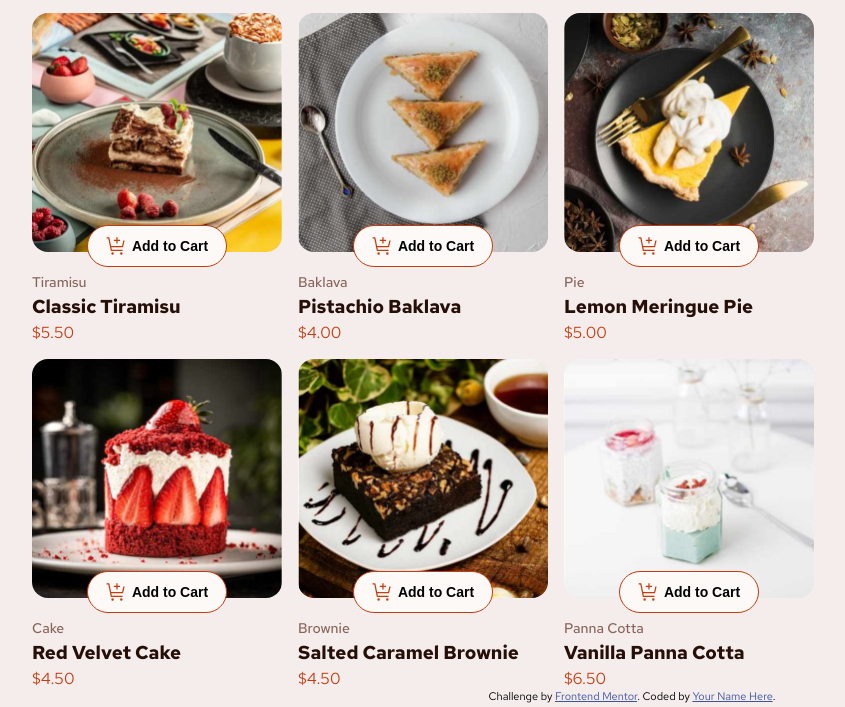
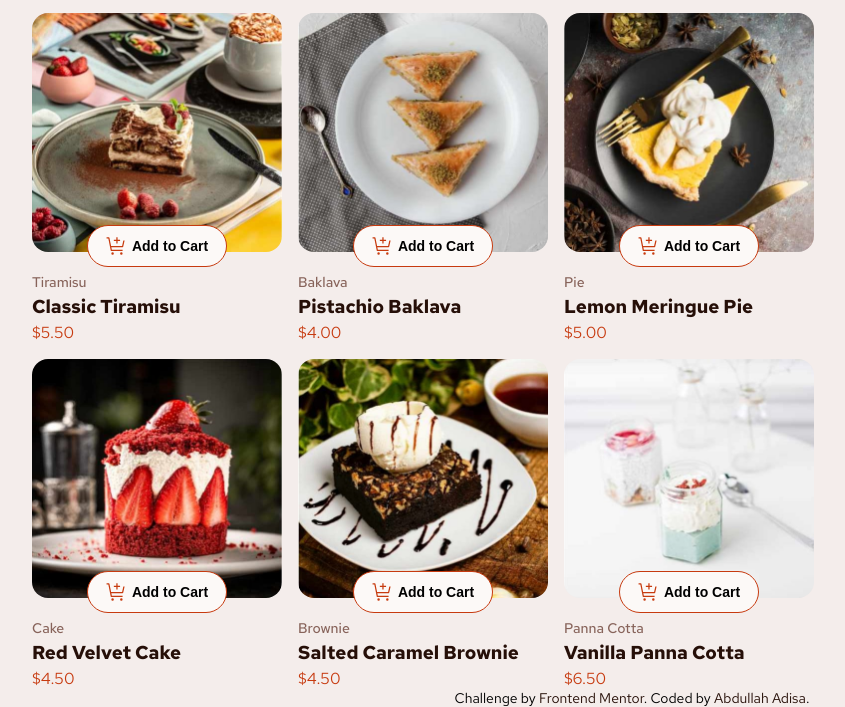
Before and after one commit to abdullahtech10/product-list-with-cart-main, a plain HTML site: page index.html in a window 1280 px wide. Shown: the part 456-1163 px from the top of the page, without its empty margins (8-853 px from the left). Drawn offline with Linux system fonts and the light colour scheme.

Commit message:
added name to the attribution link

```diff
--- a/index.html
+++ b/index.html
@@ -66,7 +66,7 @@
 
   <div class="attribution">
     Challenge by <a href="https://www.frontendmentor.io?ref=challenge">Frontend Mentor</a>.
-    Coded by <a href="#">Your Name Here</a>.
+    Coded by <a href="https://github.com/abdullahtech10">Abdullah Adisa</a>.
   </div>
 </body>
 <script src="script.js"></script>
--- a/style.css
+++ b/style.css
@@ -355,12 +355,20 @@ body{
 
 
 .attribution {
-    font-size: 11px;
+    font-size: 14px;
     text-align: center;
 }
 
 .attribution a {
-    color: hsl(228, 45%, 44%);
+    /* color: hsl(228, 45%, 44%); */
+    color: var(--Rose-900);
+    cursor: pointer;
+    text-decoration: none;
+
+}
+
+.attribution a:hover{
+    text-decoration: underline;
 }
 
 @media (max-width:759px) {
```
